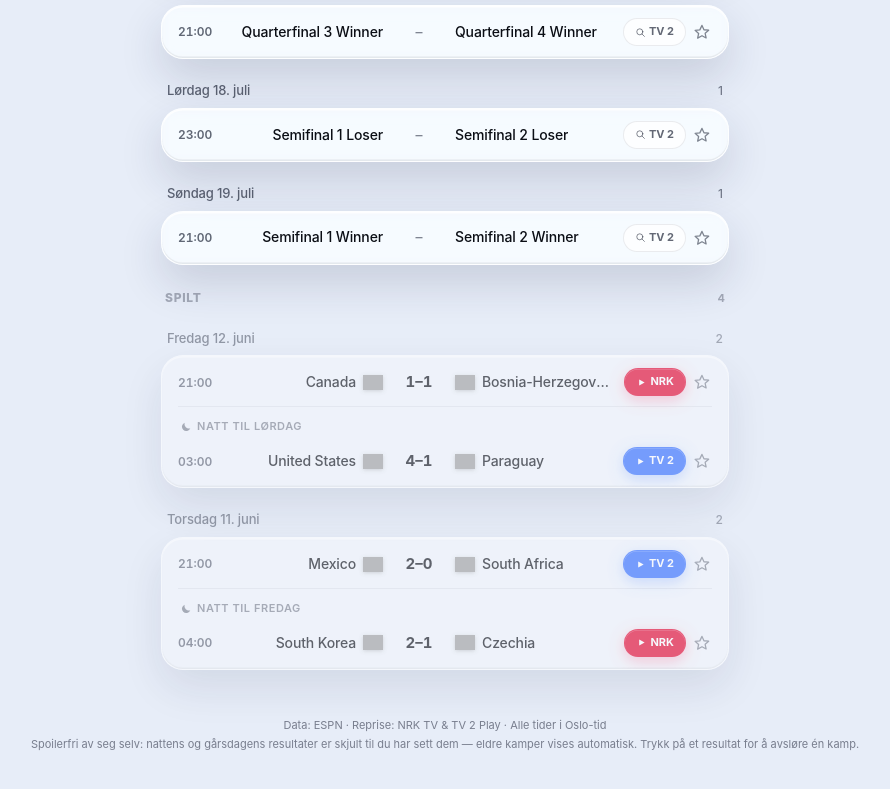
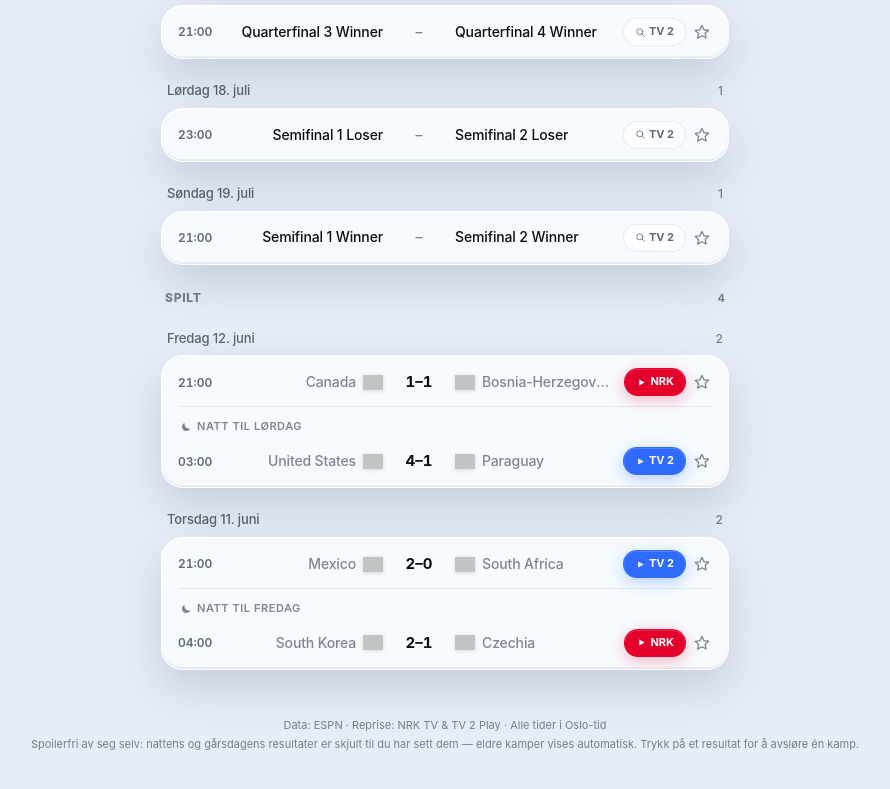
Before and after one commit to CHaerem/WorldCupSync, a website: page docs/index.html in a window 1280 px wide. Shown: the part 7576-8365 px from the top of the page, without its empty margins (195-1085 px from the left). Drawn offline with Linux system fonts and the light colour scheme; grey boxes are pictures that could not be loaded.

Commit message:
Keep replay buttons tappable in the Spilt (history) section
The whole section was dimmed, making older matches' NRK/TV 2 replay buttons look
disabled. Now only the text is muted; the replay buttons stay full-colour so you
can watch any earlier match's replay directly from the list (or tap the row for
both NRK + TV 2 links).

Co-Authored-By: Claude Opus 4.8 (1M context) <noreply@anthropic.com>

```diff
--- a/docs/index.html
+++ b/docs/index.html
@@ -204,7 +204,9 @@
       .section-head.accent { color: var(--accent); }
       .section-head.muted { color: var(--faint); }
       .section-head .sc-n { margin-left: auto; font-size: 11px; font-weight: 700; color: var(--faint); letter-spacing: 0; }
-      .sec-spilt { opacity: 0.62; }              /* history de-emphasised as a whole */
+      /* history: mute the text, but keep the replay buttons fully tappable */
+      .sec-spilt .day-head, .sec-spilt .teams .nm, .sec-spilt .md { color: var(--faint); }
+      .sec-spilt .teams img { opacity: 0.6; }
       .m .lt { font-size: 12px; font-weight: 600; color: var(--muted); font-variant-numeric: tabular-nums; }
       .m .live { display: inline-block; width: 8px; height: 8px; border-radius: 50%; background: var(--nrk); box-shadow: 0 0 9px var(--nrk); animation: pulse 1.4s infinite; }
       @keyframes pulse { 0%,100% { opacity: 1; } 50% { opacity: .25; } }
```
